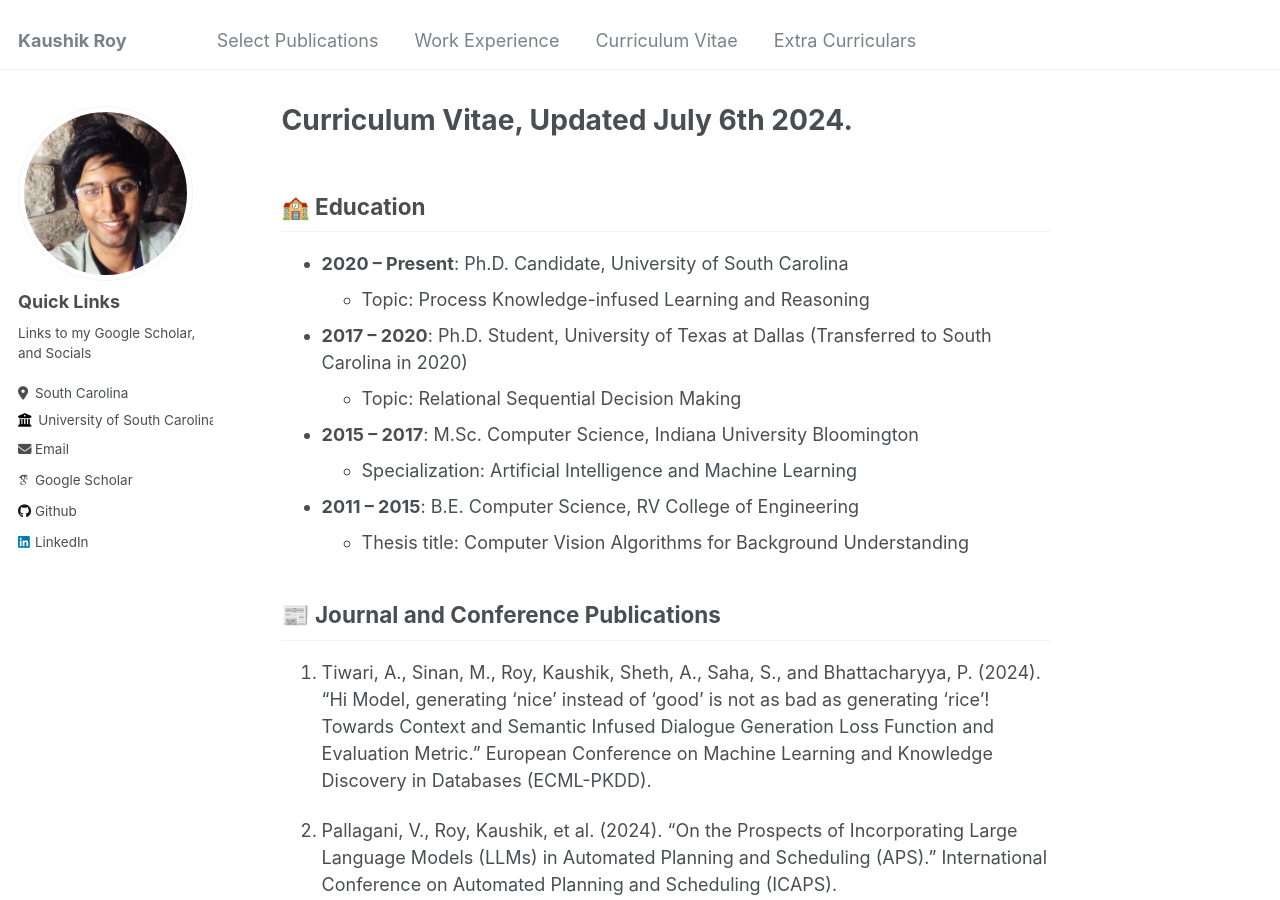
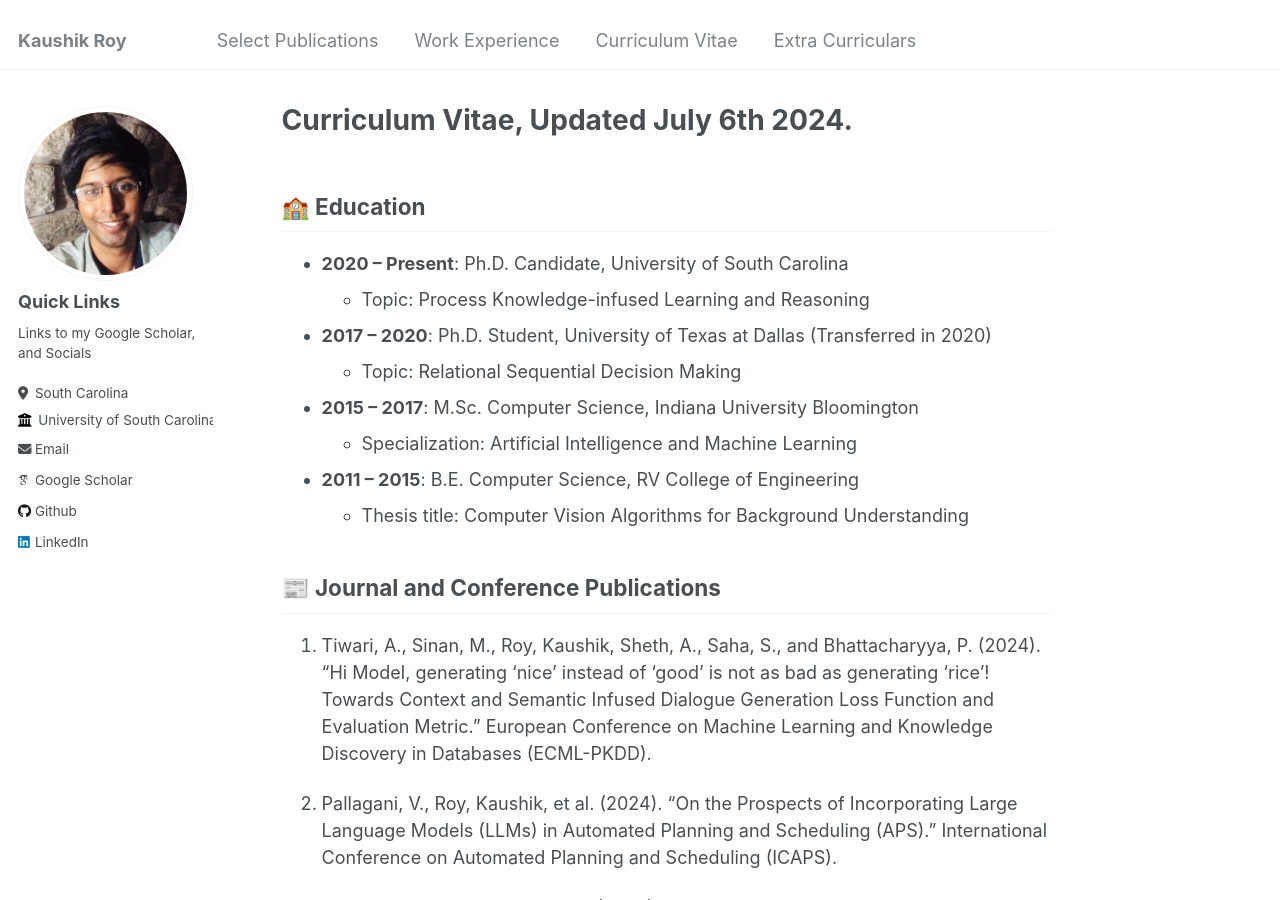
Before and after one commit to kauroy1994/home, a Jekyll site: the page built from _pages/markdown.md, in a window 1280 px wide and 900 px high. Built offline with Jekyll 4.4.1, drawn with Linux system fonts in a browser that asks for light colours; some web fonts are replaced.

Commit message:
Update markdown.md

```diff
--- a/_pages/markdown.md
+++ b/_pages/markdown.md
@@ -8,7 +8,7 @@ author_profile: true
 
 - **2020 – Present**: Ph.D. Candidate, University of South Carolina
   - Topic: Process Knowledge-infused Learning and Reasoning
-- **2017 – 2020**: Ph.D. Student, University of Texas at Dallas (Transferred to South Carolina in 2020)
+- **2017 – 2020**: Ph.D. Student, University of Texas at Dallas (Transferred in 2020)
   - Topic: Relational Sequential Decision Making
 - **2015 – 2017**: M.Sc. Computer Science, Indiana University Bloomington
   - Specialization: Artificial Intelligence and Machine Learning
```
